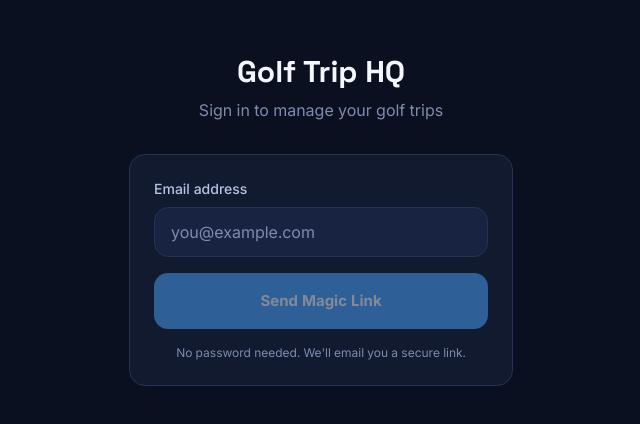
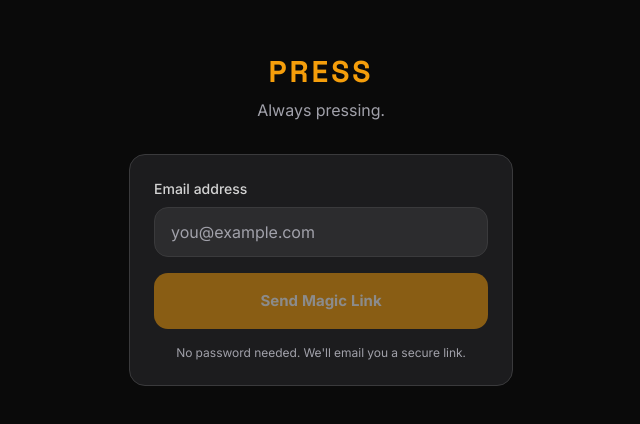
Before and after one commit to zachsilverman11/Golf-trip-how, a Next.js app: page /login in a window 1280 px wide. Shown: the part 180-604 px from the top of the page, without its empty margins (319-959 px from the left). Built offline with nearby package versions, Linux system fonts and the light colour scheme.

Commit message:
rebrand: Golf Trip HQ → Press

```diff
--- a/app/(app)/trips/page.tsx
+++ b/app/(app)/trips/page.tsx
@@ -59,13 +59,16 @@ export default async function TripsPage() {
       {trips.length === 0 ? (
         <div>
           {/* Hero */}
-          <div className="relative overflow-hidden rounded-card border border-accent/20 bg-gradient-to-br from-accent/10 via-bg-1 to-bg-2 p-5 mb-5">
+          <div className="relative overflow-hidden rounded-card border border-accent/20 bg-gradient-to-br from-accent/5 via-bg-1 to-bg-2 p-5 mb-5">
             <div className="absolute -right-16 -top-16 h-48 w-48 rounded-full bg-accent/8 blur-3xl" />
             <div className="absolute -left-8 -bottom-8 h-32 w-32 rounded-full bg-good/6 blur-3xl" />
             <div className="relative">
-              <h2 className="font-display text-2xl font-bold text-text-0 leading-tight mb-2">
-                Every hole has a story.
+              <h2 className="font-display text-3xl font-extrabold tracking-widest text-accent leading-tight mb-1">
+                PRESS
               </h2>
+              <p className="text-text-2 text-xs font-medium uppercase tracking-wider mb-3">
+                Always pressing.
+              </p>
               <p className="text-text-1 text-sm leading-relaxed">
                 The press on 14 that changed everything. The three-putt that cost someone $50. The shot nobody will shut up about.
               </p>
--- a/app/(auth)/login/page.tsx
+++ b/app/(auth)/login/page.tsx
@@ -37,11 +37,11 @@ function LoginForm() {
       <LayoutContainer>
         <div className="mx-auto max-w-sm">
           <div className="mb-8 text-center">
-            <h1 className="mb-2 font-display text-3xl font-bold text-text-0">
-              Golf Trip HQ
+            <h1 className="mb-2 font-display text-3xl font-extrabold tracking-widest text-accent">
+              PRESS
             </h1>
             <p className="text-text-2">
-              Sign in to manage your golf trips
+              Always pressing.
             </p>
           </div>
 
--- a/app/layout.tsx
+++ b/app/layout.tsx
@@ -1,4 +1,4 @@
-import type { Metadata } from 'next'
+import type { Metadata, Viewport } from 'next'
 import { Inter, Space_Grotesk } from 'next/font/google'
 import './globals.css'
 
@@ -15,8 +15,21 @@ const spaceGrotesk = Space_Grotesk({
 })
 
 export const metadata: Metadata = {
-  title: 'Trip Caddie',
-  description: 'Golf trip scoring and leaderboards',
+  title: 'Press',
+  description: 'Always pressing. Live golf trip scoring, matches, and settlements.',
+  openGraph: {
+    title: 'Press',
+    description: 'Always pressing. Live golf trip scoring, matches, and settlements.',
+    siteName: 'Press',
+  },
+  manifest: '/manifest.json',
+  icons: {
+    icon: '/favicon.svg',
+  },
+}
+
+export const viewport: Viewport = {
+  themeColor: '#0A0A0A',
 }
 
 export default function RootLayout({
--- a/app/spectator/[token]/page.tsx
+++ b/app/spectator/[token]/page.tsx
@@ -134,7 +134,7 @@ export default function SpectatorPage() {
             Live Leaderboard
           </Badge>
           <h1 className="font-display text-2xl font-bold text-text-0">
-            {trip?.name || 'Golf Trip'}
+            {trip?.name || 'Press'}
           </h1>
           {trip?.description && (
             <p className="mt-1 text-text-2">{trip.description}</p>
@@ -230,7 +230,7 @@ export default function SpectatorPage() {
         {/* Powered by footer */}
         <div className="mt-8 text-center">
           <p className="text-xs text-text-2">
-            Powered by <span className="font-bold text-accent">Golf Trip HQ</span>
+            Powered by <span className="font-extrabold tracking-wider text-accent">PRESS</span>
           </p>
         </div>
       </LayoutContainer>
--- a/components/trip/DashboardHeader.tsx
+++ b/components/trip/DashboardHeader.tsx
@@ -1,4 +1,5 @@
 import { signOut } from '@/lib/supabase/auth-actions'
+import { PressLogo } from '@/components/ui/PressLogo'
 
 interface DashboardHeaderProps {
   userEmail?: string | null
@@ -13,11 +14,11 @@ export function DashboardHeader({ userEmail }: DashboardHeaderProps) {
   return (
     <div className="flex items-center justify-between">
       <div>
-        <h1 className="font-display text-2xl font-bold text-text-0 tracking-tight">
-          Golf Trip HQ
+        <h1 className="text-accent">
+          <PressLogo size="sm" />
         </h1>
         {name && (
-          <p className="text-sm text-text-2">
+          <p className="text-sm text-text-2 mt-1">
             Hey {name} 👋
           </p>
         )}
--- /dev/null
+++ b/components/ui/PressLogo.tsx
@@ -0,0 +1,36 @@
+import { cn } from '@/lib/utils'
+
+interface PressLogoProps {
+  className?: string
+  size?: 'sm' | 'md' | 'lg'
+}
+
+export function PressLogo({ className, size = 'md' }: PressLogoProps) {
+  const sizes = {
+    sm: 'h-6',
+    md: 'h-8',
+    lg: 'h-12',
+  }
+
+  return (
+    <svg
+      viewBox="0 0 280 56"
+      fill="none"
+      xmlns="http://www.w3.org/2000/svg"
+      className={cn(sizes[size], 'w-auto', className)}
+      aria-label="Press"
+    >
+      <text
+        x="0"
+        y="46"
+        fill="currentColor"
+        fontFamily="system-ui, -apple-system, 'SF Pro Display', sans-serif"
+        fontWeight="800"
+        fontSize="52"
+        letterSpacing="4"
+      >
+        PRESS
+      </text>
+    </svg>
+  )
+}
--- /dev/null
+++ b/components/ui/PressSpinner.tsx
@@ -0,0 +1,25 @@
+import { cn } from '@/lib/utils'
+
+interface PressSpinnerProps {
+  className?: string
+  size?: 'sm' | 'md' | 'lg'
+}
+
+export function PressSpinner({ className, size = 'md' }: PressSpinnerProps) {
+  const sizes = {
+    sm: 'text-lg',
+    md: 'text-2xl',
+    lg: 'text-4xl',
+  }
+
+  return (
+    <div className={cn('flex flex-col items-center justify-center gap-4', className)}>
+      <div className="relative">
+        <div className="h-10 w-10 animate-spin rounded-full border-2 border-accent/20 border-t-accent" />
+      </div>
+      <span className={cn('font-display font-extrabold tracking-widest text-text-0', sizes[size])}>
+        PRESS
+      </span>
+    </div>
+  )
+}
--- a/components/ui/index.ts
+++ b/components/ui/index.ts
@@ -9,3 +9,5 @@ export { Tabs } from './Tabs'
 export { BottomNav, NavIcons } from './BottomNav'
 export { NumberPill } from './NumberPill'
 export { ShareButton } from './ShareButton'
+export { PressLogo } from './PressLogo'
+export { PressSpinner } from './PressSpinner'
--- a/hooks/useQuickRoundDraft.ts
+++ b/hooks/useQuickRoundDraft.ts
@@ -22,7 +22,7 @@ export interface QuickRoundDraft {
   teamAssignments: Record<string, 1 | 2>  // playerId -> team (1 or 2)
 }
 
-const STORAGE_KEY = 'golf_trip_hq_quick_round_draft'
+const STORAGE_KEY = 'press_quick_round_draft'
 
 const defaultDraft: QuickRoundDraft = {
   players: [],
--- a/package.json
+++ b/package.json
@@ -1,5 +1,5 @@
 {
-  "name": "golf-trip-hq",
+  "name": "press-golf",
   "version": "0.1.0",
   "private": true,
   "scripts": {
--- a/tailwind.config.ts
+++ b/tailwind.config.ts
@@ -10,19 +10,19 @@ const config: Config = {
     extend: {
       colors: {
         // Backgrounds
-        'bg-0': '#0B1020',
-        'bg-1': '#111A2E',
-        'bg-2': '#182342',
-        'stroke': '#243255',
+        'bg-0': '#0A0A0A',
+        'bg-1': '#1C1C1E',
+        'bg-2': '#2C2C2E',
+        'stroke': '#3A3A3C',
         // Text
-        'text-0': '#F4F7FF',
-        'text-1': '#B7C3E3',
-        'text-2': '#7E8BB0',
+        'text-0': '#FAFAF9',
+        'text-1': '#D4D4D4',
+        'text-2': '#A1A1AA',
         // Accents
-        'accent': '#4DA3FF',
-        'good': '#3CE6B0',
-        'bad': '#FF5C7A',
-        'gold': '#FFC857',
+        'accent': '#F59E0B',
+        'good': '#10B981',
+        'bad': '#EF4444',
+        'gold': '#F59E0B',
       },
       fontFamily: {
         'display': ['var(--font-space-grotesk)', 'sans-serif'],
```
Also changed, not shown: public/favicon.svg (added), public/manifest.json (added).
